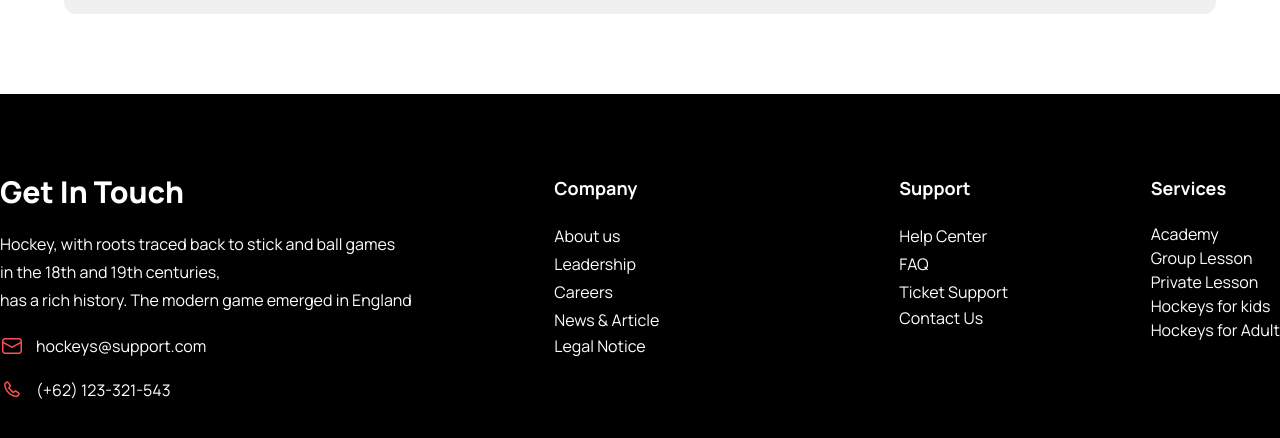
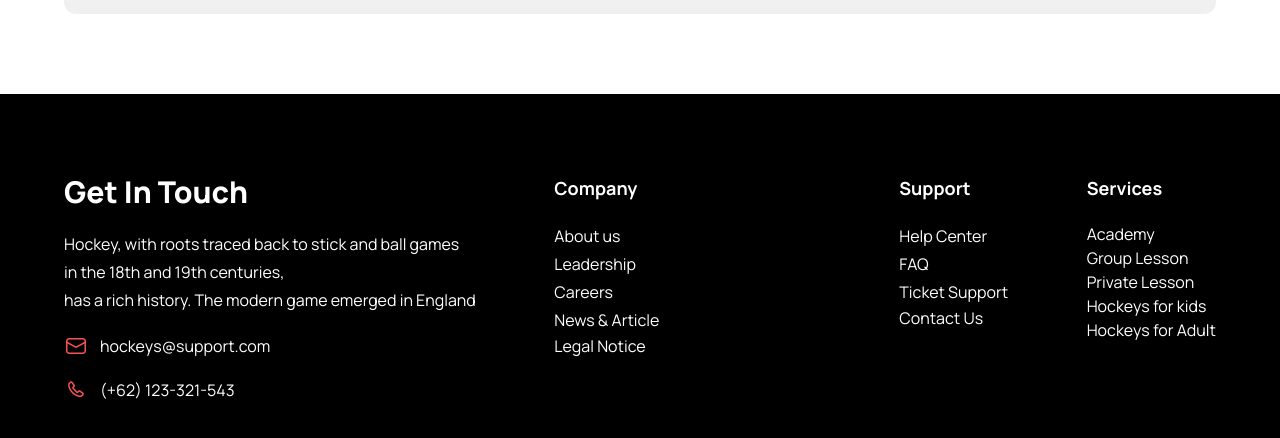
Before and after one commit to HabibaAnika/B9A3-Hockeys-main, a plain HTML site: page index.html in a window 1280 px wide. Shown: the part 6170-6608 px from the top of the page. Drawn offline with nearby package versions, Linux system fonts and the light colour scheme.

Commit message:
footer container are added

```diff
--- a/index.html
+++ b/index.html
@@ -565,7 +565,7 @@
     </main>
 
     <footer class="bg-black py-20 mt-20 text-white">
-        <div class="my-container flex flex-col lg:flex-row justify-between items-center lg:items-start">
+        <div id="footer-container" class="flex flex-col lg:flex-row justify-between items-center lg:items-start">
             <div>
                 <h1 class="font-extrabold text-3xl mb-5">Get In Touch</h1>
                 <p class="opacity-4 leading-7">Hockey, with roots traced back to stick and ball games <br> in the 18th
--- a/style.css
+++ b/style.css
@@ -292,3 +292,7 @@ nav {
     }
 
 }
+#footer-container{
+    width: 90%;
+    margin: 0 auto;
+}
```
